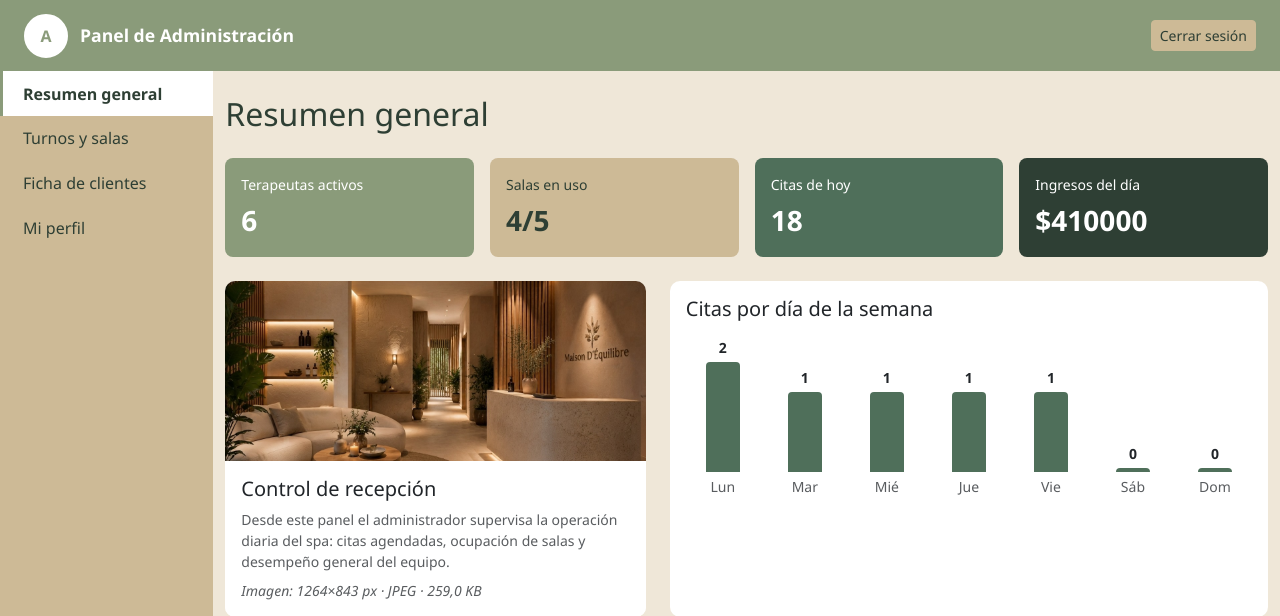
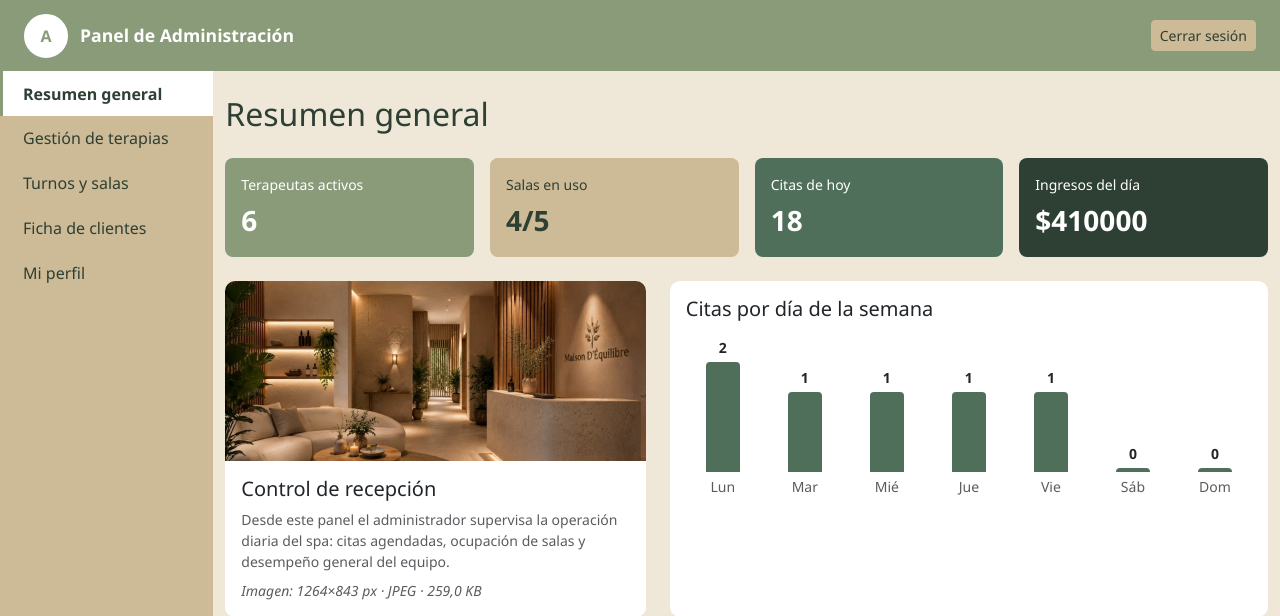
Before and after one commit to benjatabilo/spa-maison-dequilibre, a Django app: page /administrador/ in a window 1280 px wide. Shown: the part 72-688 px from the top of the page. Run offline with Django 5.2, Linux system fonts and the light colour scheme; the visitor is signed in with stand-in values (Sample User, id 1); some libraries are stand-ins or nearby versions.

Commit message:
Agregar enlace de Gestion de terapias al sidebar

```diff
--- a/adminApp/templates/administrador/base_admin.html
+++ b/adminApp/templates/administrador/base_admin.html
@@ -94,6 +94,10 @@
            class="{% if seccion_activa == 'panel' %}activo{% endif %}">
           Resumen general
         </a>
+        <a href="{% url 'lista_terapias' %}"
+           class="{% if seccion_activa == 'terapias' %}activo{% endif %}">
+          Gestión de terapias
+        </a>
         <a href="{% url 'turnos_admin' %}"
            class="{% if seccion_activa == 'turnos' %}activo{% endif %}">
           Turnos y salas
```
